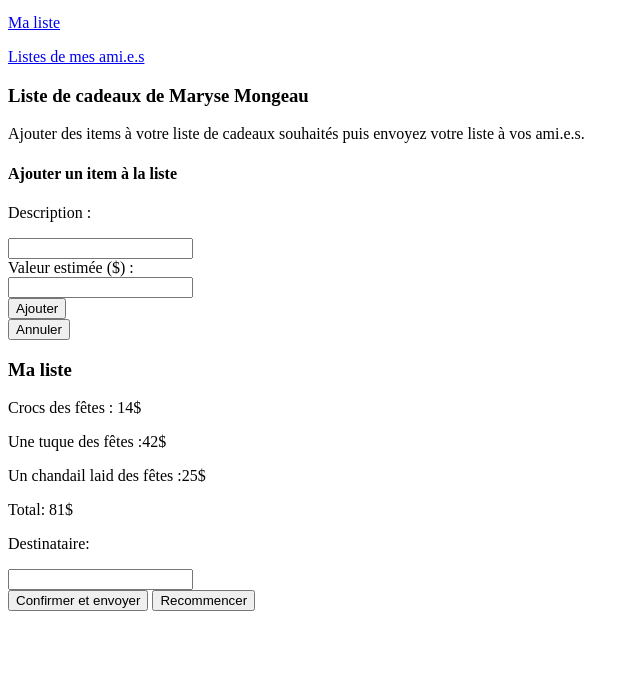
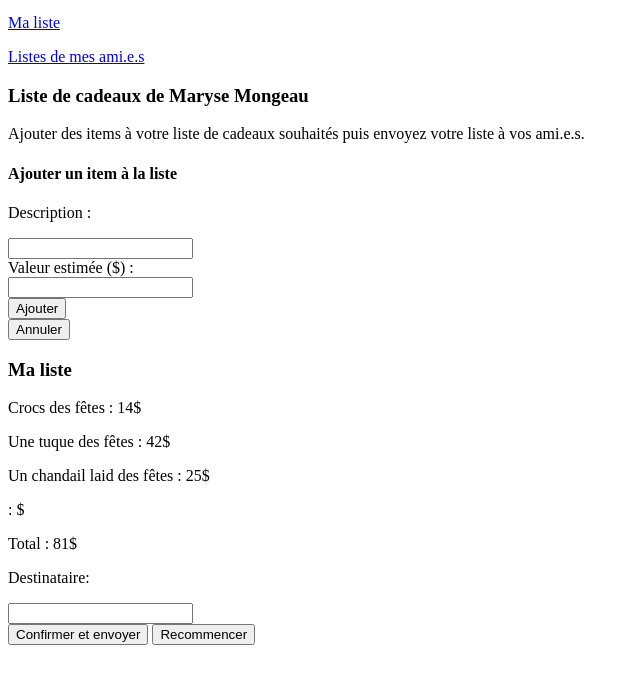
Before and after one commit to vivgxojo/S1-Intro-main, a plain HTML site: page index.html in a window 1280 px wide. Both pictures are taken after a click on the button "Ajouter". Shown: the part 28-712 px from the top of the page, without its empty margins (0-640 px from the left). Drawn offline with Linux system fonts and the light colour scheme.

Commit message:
Ajouter les prix et mettre à jour le total

```diff
--- a/index.html
+++ b/index.html
@@ -36,12 +36,12 @@
         <button>Annuler</button>
       </div>
       <h3>Ma liste</h3>
-      <div class="list" id="maListe">
+      <div class="list" id="maListe">                   <!-- Remplacer p par div -->
         <p>Crocs des fêtes : <span>14$</span></p>
-        <p>Une tuque des fêtes :<span>42$</span></p>
-        <p>Un chandail laid des fêtes :<span>25$</span></p>
+        <p>Une tuque des fêtes : <span>42$</span></p>
+        <p>Un chandail laid des fêtes : <span>25$</span></p>
       </div>
-      <p>Total: 81$</p>
+      <p>Total : <span id="total">81</span>$</p>                      <!-- Sortir le taotal de la liste et lui donner un id -->
       <p class="col-form-label h3">Destinataire:</p>
       <input id="email" type="text" onblur="ajouterEmail()">
       <div>
--- a/script.js
+++ b/script.js
@@ -1,17 +1,27 @@
 compteur = 1;
 function ajouter(){
-    var item = document.getElementById("desc").value;
-    nouveauP = document.createElement("p");
-    nouveauP.innerText = item;
-    document.getElementById("maListe").append(nouveauP);
+    let item = document.getElementById("desc").value;
+    let prix = document.getElementById("valeur").value;     //Ajouter le prix
+    let nouveauP = document.createElement("p");             // Créer une balise <p>
+    let nouveauSpan = document.createElement("span");
+    nouveauP.innerText = item + " : ";                              // Écrire dans le paragraphe
+    nouveauSpan.innerText =   prix + "$";
+    document.getElementById("maListe").append(nouveauP);   // Ajouter le paragraphe à la liste
+    nouveauP.append(nouveauSpan);                                   // mettre le span à la fin du p
 
+    // Mettre à jour le total
+    let ancienPrix = document.getElementById("total").innerText;
+    let nouveauPrix = +ancienPrix + +prix;                          // +variable : convertir en numérique
+    document.getElementById("total").innerText = nouveauPrix;
+
+    //Code non expliqué
     nouveauInput = document.createElement("input");
     nouveauInput.setAttribute("value", item);
     nouveauInput.setAttribute("hidden",true);
     nouveauInput.setAttribute("name", "item "+compteur);
     compteur++;
     document.forms[0].append(nouveauInput);
-    alert("L'item est bien ajouté"); // Pop-up
+    //alert("L'item est bien ajouté"); // Pop-up
 }
 
 function ajouterEmail(){
```
Also changed, not shown: imgs/beaucoup.jpg (deleted), imgs/favicon.ico (deleted), imgs/favicon.png (deleted), imgs/peu.jpg (deleted), imgs/sources.txt (deleted), maquette/ecranLarge.png (deleted), maquette/modeMobile.png (deleted), 2 other files.
